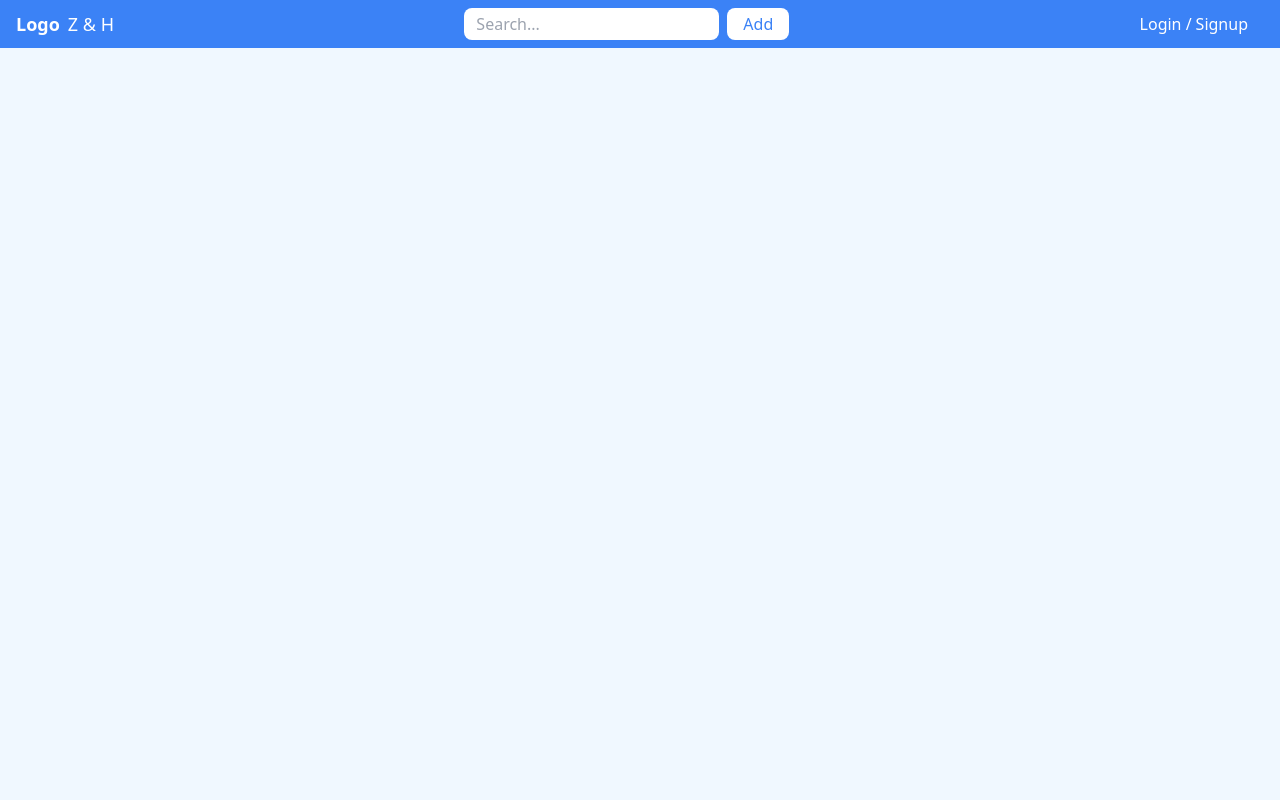
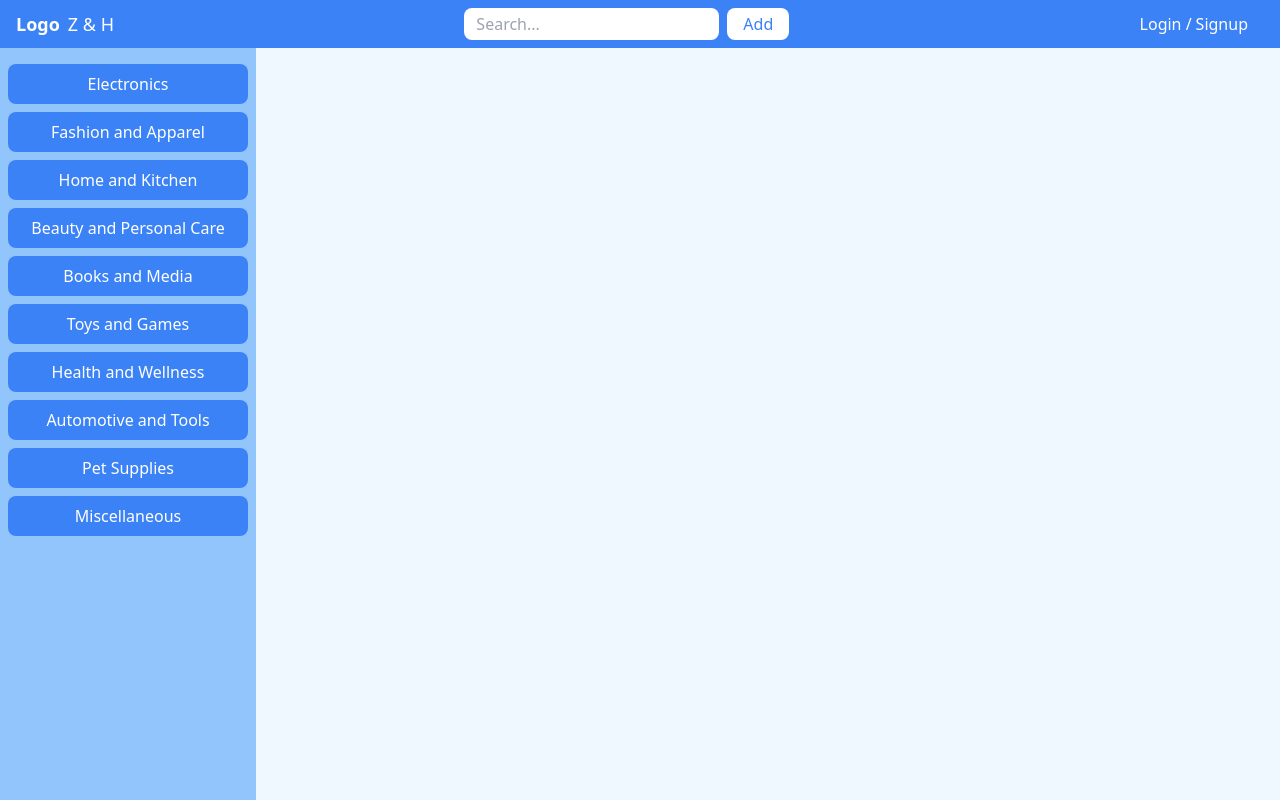
Before and after one commit to PAHS911/Z-H, a React (Vite) app: page / in a window 1280 px wide. Built offline with nearby package versions, Linux system fonts and the light colour scheme.

Commit message:
catalog UI

```diff
--- a/src/App.jsx
+++ b/src/App.jsx
@@ -1,9 +1,11 @@
+import Catalog from "./component/catalog/Catalog";
 import Navbar from "./component/navbar/Navbar";
 
 function App() {
   return (
     <>
       <Navbar />
+      <Catalog />
     </>
   );
 }
--- /dev/null
+++ b/src/component/catalog/Catalog.jsx
@@ -0,0 +1,40 @@
+import React from "react";
+
+const Catalog = () => {
+  return (
+    <div className="w-1/5 pt-4 px-2 h-full fixed flex flex-col  bg-blue-300 text-white">
+      <button className="py-2 px-4 mb-2 rounded-lg bg-blue-500 hover:bg-blue-600 transition-colors duration-300">
+        Electronics
+      </button>
+      <button className="py-2 px-4 mb-2 rounded-lg bg-blue-500 hover:bg-blue-600 transition-colors duration-300">
+        Fashion and Apparel
+      </button>
+      <button className="py-2 px-4 mb-2 rounded-lg bg-blue-500 hover:bg-blue-600 transition-colors duration-300">
+        Home and Kitchen
+      </button>
+      <button className="py-2 px-4 mb-2 rounded-lg bg-blue-500 hover:bg-blue-600 transition-colors duration-300">
+        Beauty and Personal Care
+      </button>
+      <button className="py-2 px-4 mb-2 rounded-lg bg-blue-500 hover:bg-blue-600 transition-colors duration-300">
+        Books and Media
+      </button>
+      <button className="py-2 px-4 mb-2 rounded-lg bg-blue-500 hover:bg-blue-600 transition-colors duration-300">
+        Toys and Games
+      </button>
+      <button className="py-2 px-4 mb-2 rounded-lg bg-blue-500 hover:bg-blue-600 transition-colors duration-300">
+        Health and Wellness
+      </button>
+      <button className="py-2 px-4 mb-2 rounded-lg bg-blue-500 hover:bg-blue-600 transition-colors duration-300">
+        Automotive and Tools
+      </button>
+      <button className="py-2 px-4 mb-2 rounded-lg bg-blue-500 hover:bg-blue-600 transition-colors duration-300">
+        Pet Supplies
+      </button>
+      <button className="py-2 px-4 mb-2 rounded-lg bg-blue-500 hover:bg-blue-600 transition-colors duration-300">
+        Miscellaneous
+      </button>
+    </div>
+  );
+};
+
+export default Catalog;
```
